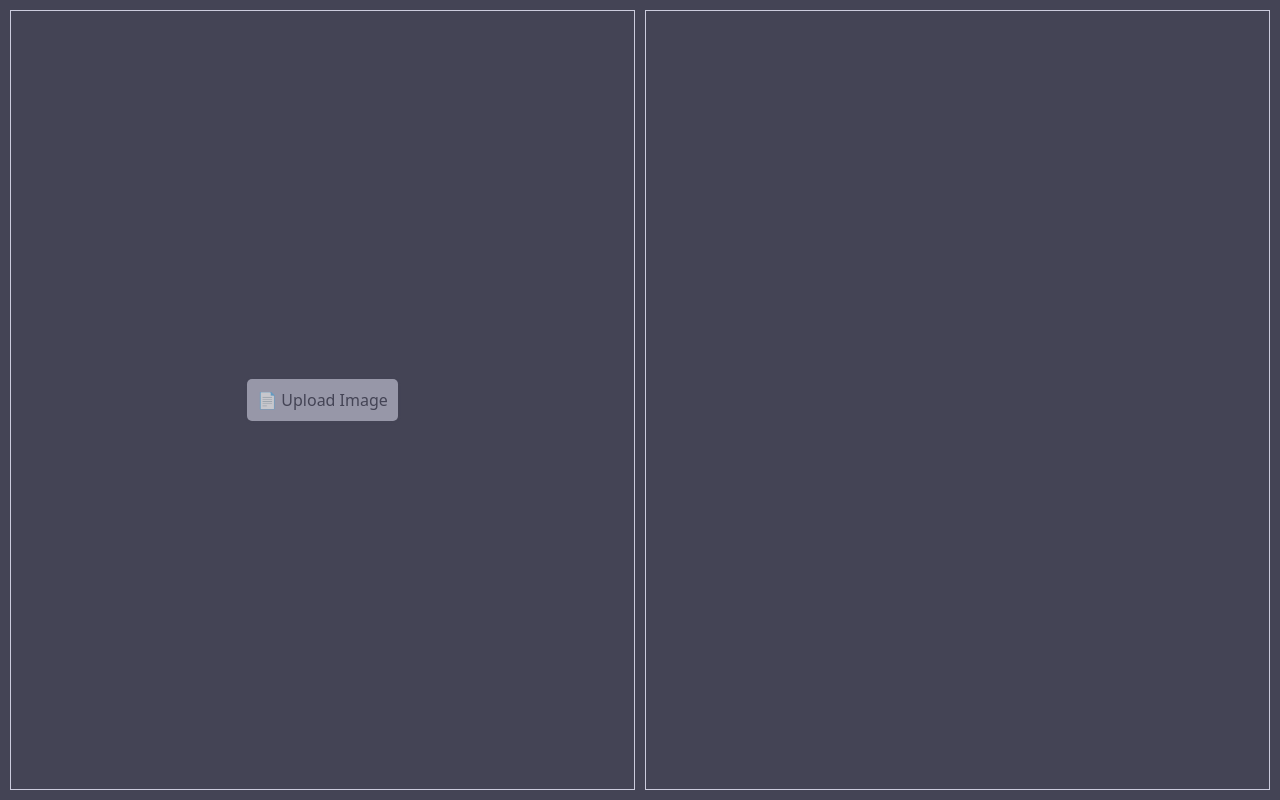
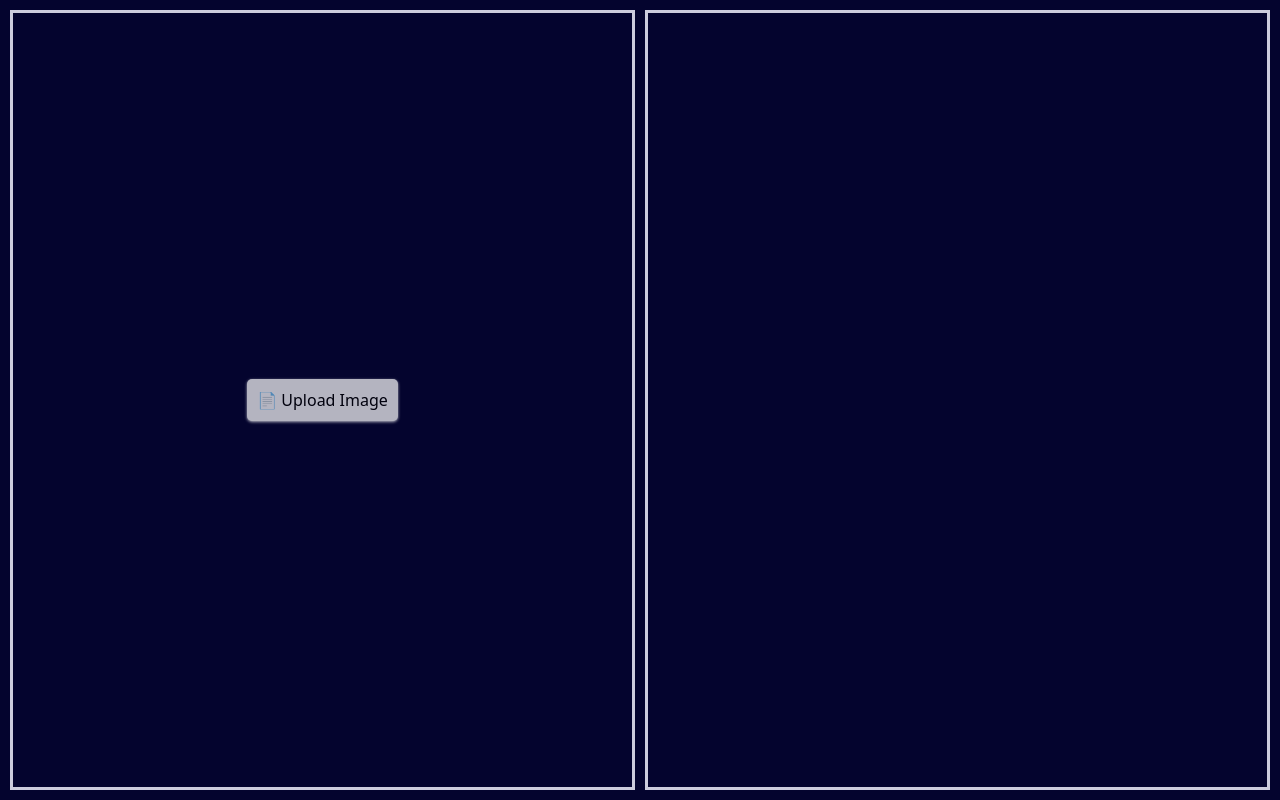
Before and after one commit to thazhemadam/perspective, a website built with Parcel: page src/index.html in a window 1280 px wide. Built offline with nearby package versions, Linux system fonts and the light colour scheme.

Commit message:
Slight modifications

```diff
--- a/src/index.css
+++ b/src/index.css
@@ -10,7 +10,7 @@ html {
 body {
   height: 100%;
   margin: 0;
-  background-color: #445;
+  background-color: rgb(4, 4, 46);
   font-family: system-ui, -apple-system, sans-serif;
   display: flex;
   flex-direction: column;
@@ -21,7 +21,7 @@ body {
   position: relative;
   height: 90%;
   margin: 10px;
-  border: 1px solid #ccd;
+  border: 3px solid #ccd;
 }
 
 .canvas-container {
@@ -54,12 +54,12 @@ body {
 .button {
   z-index: 1;
   margin: 10px;
-  box-shadow: 0px 1px 3px #445;
+  box-shadow: 0px 1px 3px rgb(253, 253, 253);
   border: none;
   border-radius: 5px;
   padding: 10px;
-  background-color: #bbc;
-  color: #445;
+  background-color: rgb(255, 255, 255);
+  color: rgb(0, 0, 0);
   font-family: inherit;
   font-size: inherit;
   text-decoration: none;
@@ -70,7 +70,7 @@ body {
 }
 
 .button:active {
-  background-color: #aab;
+  background-color: rgb(255, 255, 255);
 }
 
 @media (min-width: 768px) {
--- a/src/index.js
+++ b/src/index.js
@@ -4,7 +4,7 @@ import { rectifyImage } from './lib/rectify'
 import { $ } from './lib/util'
 
 /**
- * Inicialização
+ * Initialization
  */
 
 document.addEventListener('DOMContentLoaded', () => {
@@ -40,7 +40,7 @@ document.addEventListener('DOMContentLoaded', () => {
 
   async function loadInputImage(imageFile) {
     if (!isImageFile(imageFile)) {
-      return alert('⚠️ O arquivo fornecido não é uma imagem.')
+      return alert('⚠️ Please upload an image.')
     }
     fileInfo = { name: imageFile.name, type: imageFile.type }
 
```
